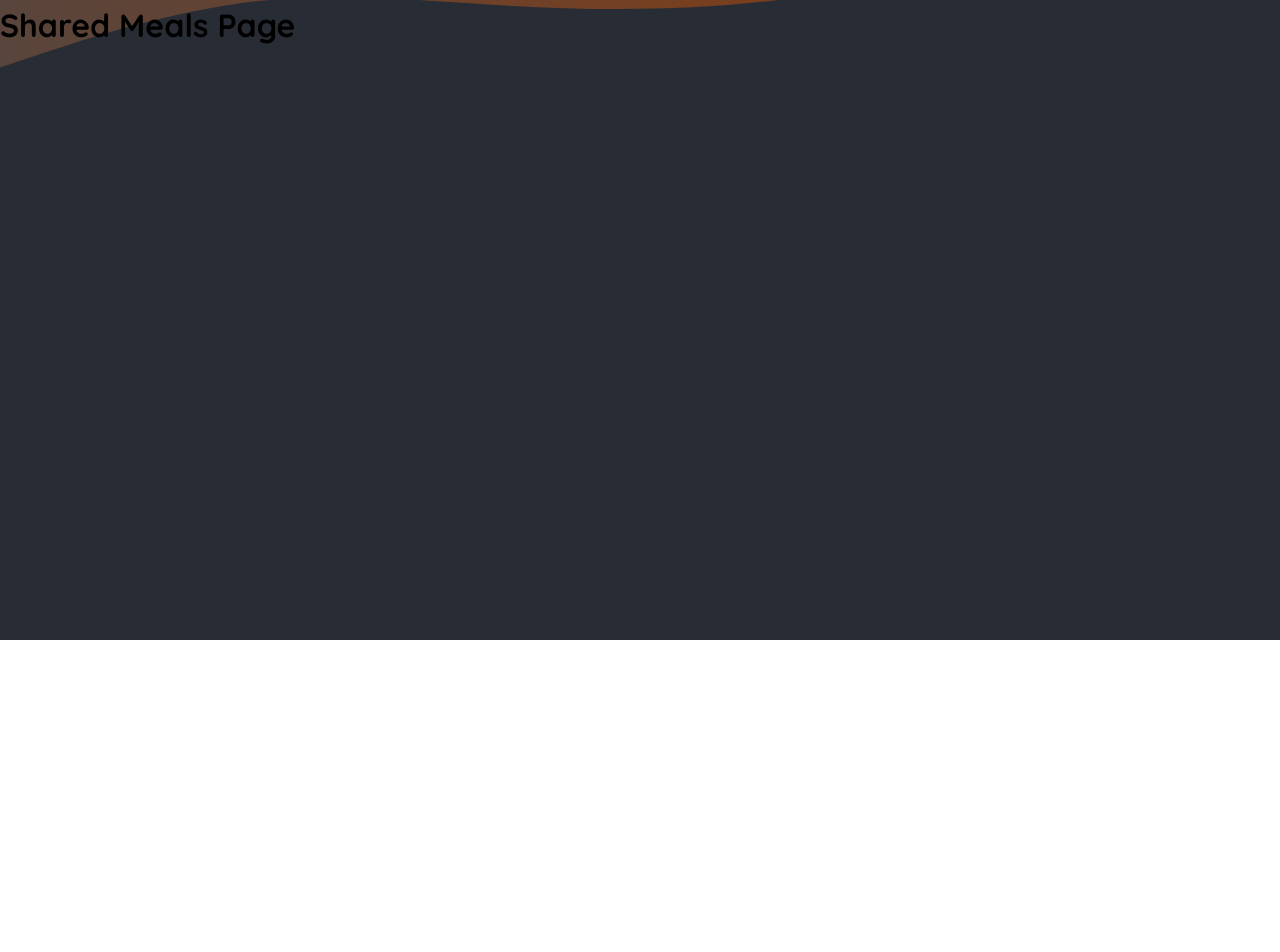
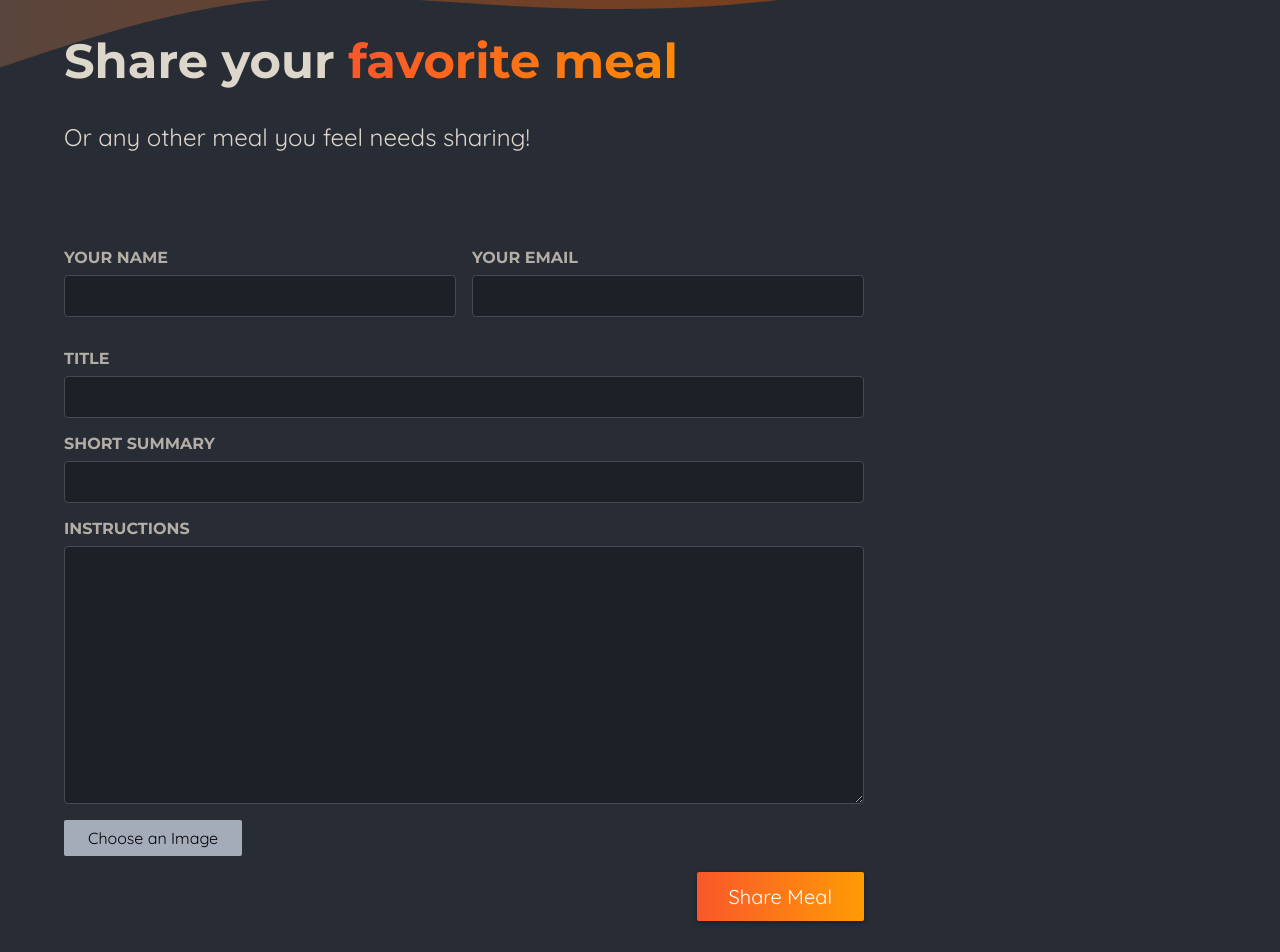
Before and after one commit to garybuckle/05-onwards-foodies-starting-project, a Next.js app: page /meals/share in a window 1280 px wide. Shown: the part 160-1112 px from the top of the page. Before the commit the page ends 800 px from the top, so only its background shows below. Built offline with nearby package versions, Linux system fonts and the light colour scheme.

Commit message:
section 3 116 complete

```diff
--- a/app/meals/share/page.js
+++ b/app/meals/share/page.js
@@ -1,3 +1,50 @@
-export default function ShareMealsPage() {
-  return <h1>Shared Meals Page</h1>;
+import classes from './page.module.css';
+import ImagePicker from '@/components/meals/image-picker';
+
+export default function ShareMealPage() {
+  return (
+    <>
+      <header className={classes.header}>
+        <h1>
+          Share your <span className={classes.highlight}>favorite meal</span>
+        </h1>
+        <p>Or any other meal you feel needs sharing!</p>
+      </header>
+      <main className={classes.main}>
+        <form className={classes.form}>
+          <div className={classes.row}>
+            <p>
+              <label htmlFor="name">Your name</label>
+              <input type="text" id="name" name="name" required />
+            </p>
+            <p>
+              <label htmlFor="email">Your email</label>
+              <input type="email" id="email" name="email" required />
+            </p>
+          </div>
+          <p>
+            <label htmlFor="title">Title</label>
+            <input type="text" id="title" name="title" required />
+          </p>
+          <p>
+            <label htmlFor="summary">Short Summary</label>
+            <input type="text" id="summary" name="summary" required />
+          </p>
+          <p>
+            <label htmlFor="instructions">Instructions</label>
+            <textarea
+              id="instructions"
+              name="instructions"
+              rows="10"
+              required
+            ></textarea>
+          </p>
+          <ImagePicker />
+          <p className={classes.actions}>
+            <button type="submit">Share Meal</button>
+          </p>
+        </form>
+      </main>
+    </>
+  );
 }
--- /dev/null
+++ b/app/meals/share/page.module.css
@@ -0,0 +1,98 @@
+.header {
+  gap: 3rem;
+  margin: 3rem auto 5rem auto;
+  width: 90%;
+  max-width: 75rem;
+  color: #ddd6cb;
+  font-size: 1.5rem;
+}
+
+.header h1 {
+  font-family: 'Montserrat', sans-serif;
+}
+
+.highlight {
+  background: linear-gradient(90deg, #f9572a, #ff8a05);
+  background-clip: text;
+  -webkit-background-clip: text;
+  -webkit-text-fill-color: transparent;
+}
+
+.main {
+  width: 90%;
+  max-width: 75rem;
+  margin: 3rem auto;
+  color: white;
+}
+
+.form {
+  max-width: 50rem;
+}
+
+.form label {
+  display: block;
+  margin-bottom: 0.5rem;
+  font-size: 1rem;
+  font-family: 'Montserrat', sans-serif;
+  text-transform: uppercase;
+  color: #b3aea5;
+  font-weight: bold;
+}
+
+.form input,
+.form textarea {
+  display: block;
+  width: 100%;
+  padding: 0.5rem 1rem;
+  border-radius: 4px;
+  border: 1px solid #454952;
+  background: #1c2027;
+  font-size: 1.25rem;
+  font-family: 'Montserrat', sans-serif;
+  color: #ddd6cb;
+}
+
+.form input:focus,
+.form textarea:focus {
+  outline-color: #f99f2a;
+  background-color: #1f252d;
+}
+
+.row {
+  display: flex;
+  gap: 1rem;
+}
+
+.row p {
+  width: 100%;
+}
+
+.actions {
+  text-align: right;
+}
+
+.actions button {
+  border: 0;
+  padding: 0.75rem 2rem;
+  background: linear-gradient(90deg, #f9572a, #ff9b05);
+  border: none;
+  color: #ffffff;
+  border-radius: 2px;
+  cursor: pointer;
+  font: inherit;
+  font-size: 1.25rem;
+  box-shadow: 0 2px 5px rgba(0, 0, 0, 0.3);
+}
+
+.actions button:hover,
+.actions button:focus {
+  background: linear-gradient(90deg, #fd4715, #f9b241);
+}
+
+.actions button:disabled,
+.actions button:hover:disabled,
+.actions button:focus:disabled {
+  background: #ccc;
+  color: #979797;
+  cursor: not-allowed;
+}
--- /dev/null
+++ b/components/meals/image-picker.js
@@ -0,0 +1,33 @@
+'use client';
+import classes from './image-picker.module.css';
+import { useRef } from 'react';
+export default function ImagePicker({ label, name }) {
+  const imageInput = useRef();
+
+  function imagePickerHandler() {
+    imageInput.current.click();
+  }
+
+  return (
+    <div className={classes.picker}>
+      <label htmlFor="image">{label}</label>
+      <div className={classes.controls}>
+        <input
+          className={classes.input}
+          type="file"
+          id={name}
+          accept="image/png, image/jpeg"
+          name="name"
+          ref={imageInput}
+        />
+        <button
+          className={classes.button}
+          type="button"
+          onClick={imagePickerHandler}
+        >
+          Choose an Image
+        </button>
+      </div>
+    </div>
+  );
+}
--- /dev/null
+++ b/components/meals/image-picker.module.css
@@ -0,0 +1,45 @@
+.controls {
+  display: flex;
+  align-items: flex-start;
+  gap: 1.5rem;
+  margin-bottom: 1rem;
+}
+
+.picker .input {
+  display: none;
+}
+
+.picker .button {
+  border: 0;
+  padding: 0.5rem 1.5rem;
+  background: #a4abb9;
+  border-radius: 2px;
+  cursor: pointer;
+  font: inherit;
+}
+
+.picker .button:hover,
+.picker .button:focus {
+  background: #b3b9c6;
+}
+
+.preview {
+  width: 10rem;
+  height: 10rem;
+  border: 2px solid #a4abb9;
+  display: flex;
+  justify-content: center;
+  align-items: center;
+  text-align: center;
+  color: #a4abb9;
+  position: relative;
+}
+
+.preview p {
+  margin: 0;
+  padding: 1rem;
+}
+
+.preview img {
+  object-fit: cover;
+}
```
Also changed, not shown: .nova/Configuration.json.
